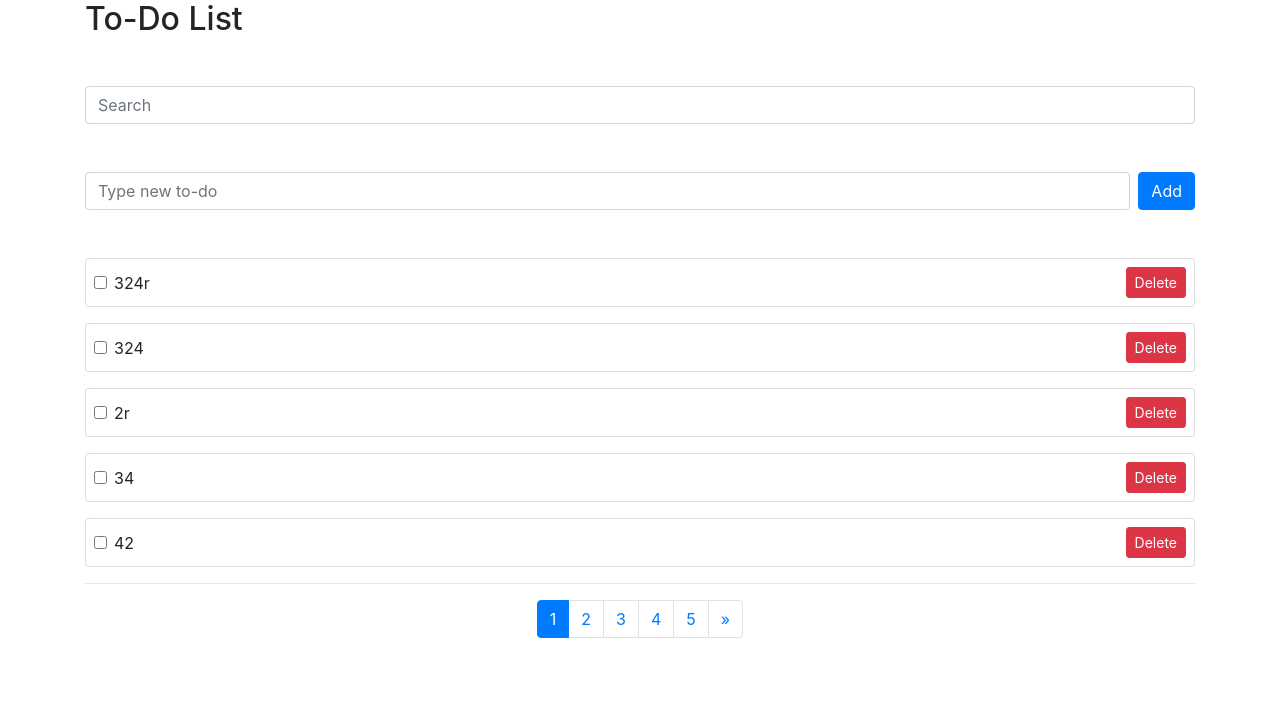
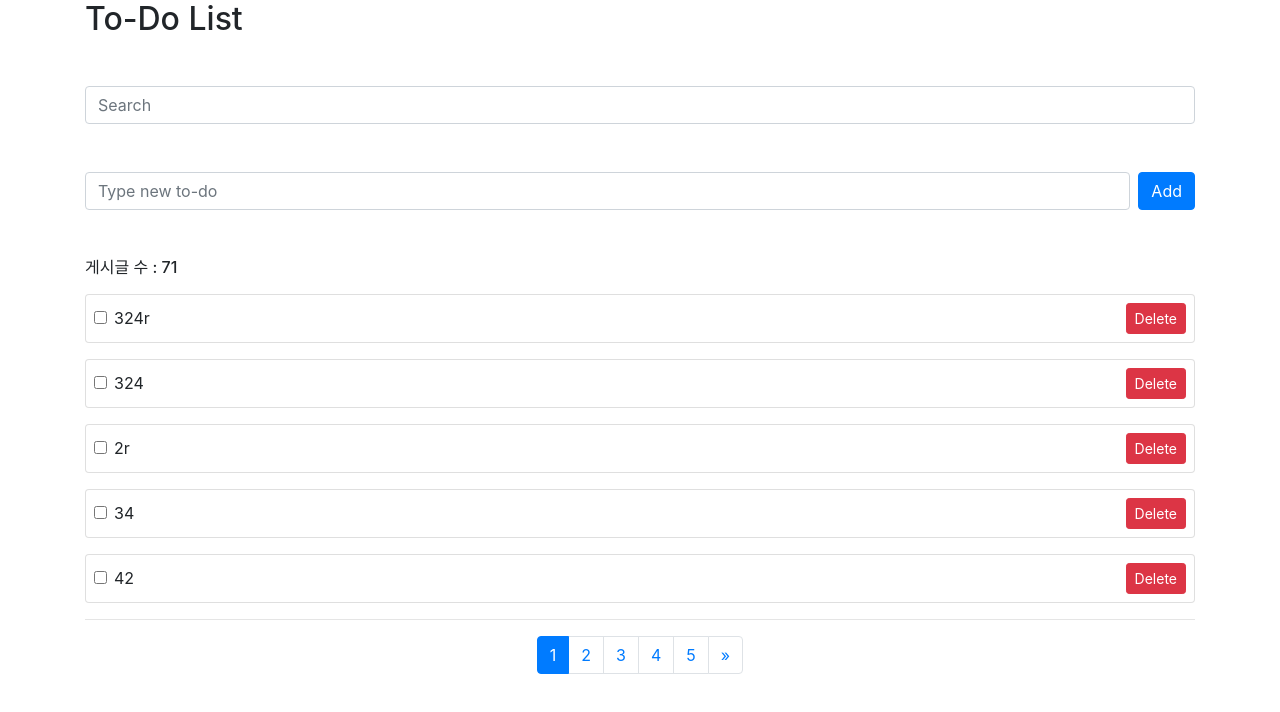
Before and after one commit to braverokmc79/vue3-project1, a Vue app: page / in a window 1280 px wide. Shown: the top 712 px of the page. Built offline with nearby package versions, Linux system fonts and the light colour scheme; data requests are answered from the project's data file.

Commit message:
watch effect

```diff
--- a/src/App.vue
+++ b/src/App.vue
@@ -14,6 +14,7 @@
     </div>
 
     <TodoSimpleForm :todos="todos" @add-todo="addTodo" class="mb-5" />
+    <h6>게시글 수 : {{ numberOfTodos }}</h6>
 
     <div v-if="!filteredTodos.length">검색 결과가 없습니다.</div>
 
@@ -64,7 +65,7 @@
 
 
 <script>
-import { ref, computed } from "vue";
+import { ref, computed, watchEffect } from "vue";
 import TodoSimpleForm from "@/components/TodoSimpleForm.vue";
 import TodoList from "@/components/TodoList.vue";
 import axios from "axios";
@@ -84,6 +85,10 @@ export default {
     let first = null; // 첫번째 페이지번호
     let end = null; // 마지막 페이지 번호
     let list = ref([]); // 페이지 block 에 표시할 번호들
+
+    watchEffect(() => {
+      console.log(end);
+    });
 
     const numberOfPages = computed(() => {
       return Math.ceil(numberOfTodos.value / limit);
@@ -111,7 +116,7 @@ export default {
 
     const getTodos = async (page) => {
       if (page == undefined) page = 1;
-      console.log("page :" + page);
+      //console.log("page :" + page);
 
       try {
         await axios
@@ -132,19 +137,19 @@ export default {
               page: page,
             };
 
-            console.log("pagetData : ");
-            console.log(pagetData);
+            // console.log("pagetData : ");
+            //  console.log(pagetData);
 
             //3.페이지 계산처리
             const pageCalceData = pageDataSetting(pagetData);
-            console.log("pageCalceData : ");
-            console.log(pageCalceData);
+            //  console.log("pageCalceData : ");
+            //  console.log(pageCalceData);
 
             first = pageCalceData.first;
             end = pageCalceData.end;
             list.value = pageCalceData.list;
 
-            console.log(list.value);
+            //console.log(list.value);
 
             //4.목록에 출력 데이터
             todos.value = res.data;
@@ -234,6 +239,7 @@ export default {
       first,
       end,
       list,
+      numberOfTodos,
     };
   },
 };
```
